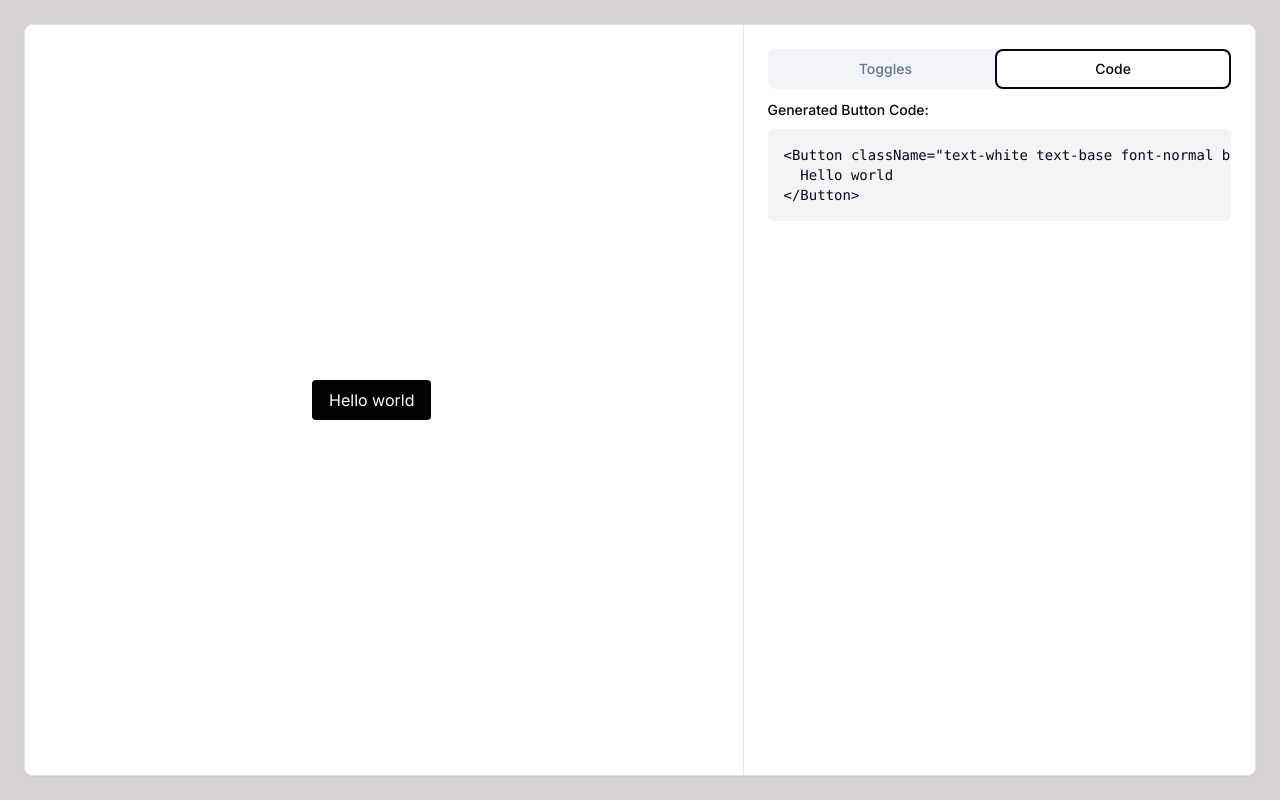
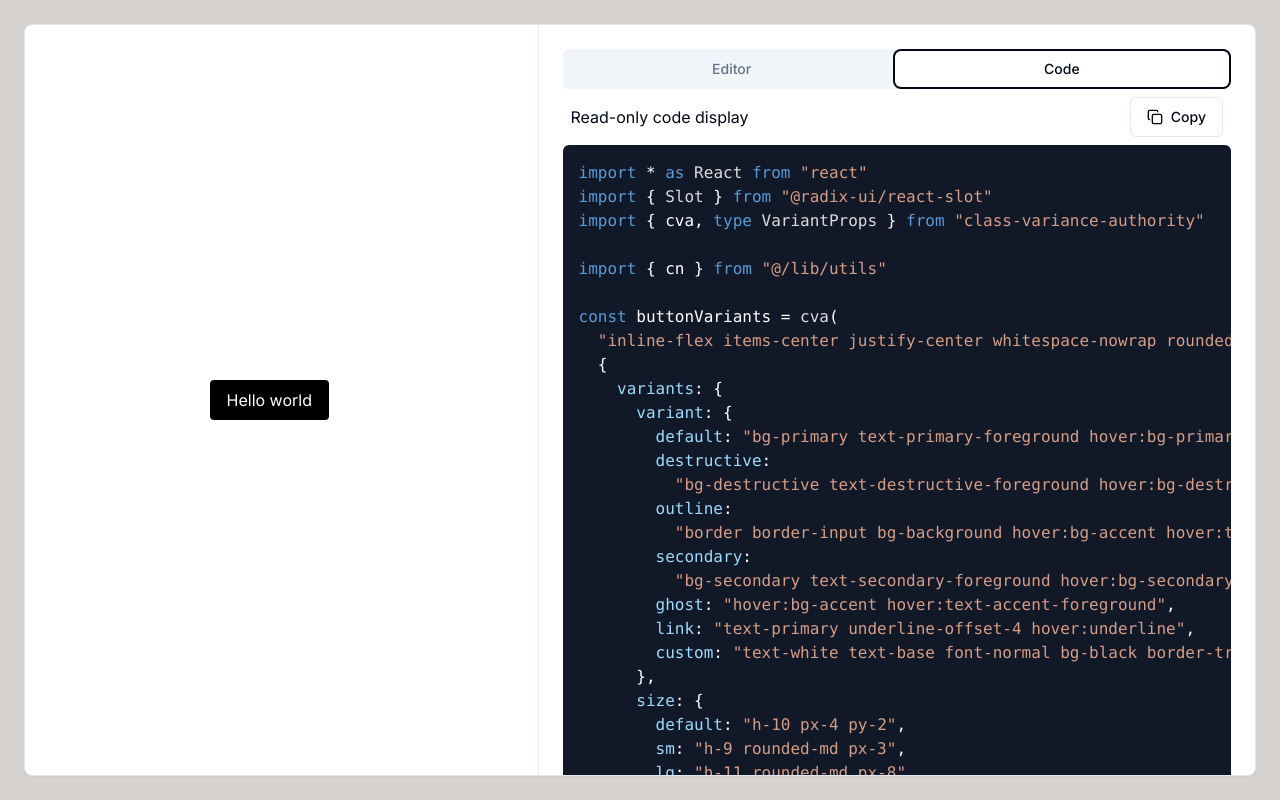
Before and after one commit to Alwurts/vbuild, a Next.js app: page / in a window 1280 px wide. Both pictures are taken after a click on the tab "Code". Built offline with nearby package versions, Linux system fonts and the light colour scheme.

Commit message:
Update code display

```diff
--- a/package.json
+++ b/package.json
@@ -17,6 +17,7 @@
     "@radix-ui/react-tabs": "^1.1.0",
     "class-variance-authority": "^0.7.0",
     "clsx": "^2.1.1",
+    "highlight.js": "^11.10.0",
     "lucide-react": "^0.408.0",
     "next": "14.2.5",
     "react": "^18",
--- a/src/app/page.tsx
+++ b/src/app/page.tsx
@@ -9,6 +9,7 @@ import { cn } from "@/lib/utils";
 import { Slider } from "@/components/ui/slider";
 import { ChevronDown, ChevronUp } from "lucide-react";
 import { Tabs, TabsContent, TabsList, TabsTrigger } from "@/components/ui/tabs";
+import { CodeDisplay } from "@/components/CodeDisplay";
 
 import {
 	textColorsOptions,
@@ -50,10 +51,6 @@ export default function Home() {
 	const [shadow, setShadow] = useState("shadow-none");
 	const [opacity, setOpacity] = useState("opacity-100");
 
-	// Hover Styles
-	const [hoverTextColor, setHoverTextColor] = useState("hover:text-white");
-	const [hoverBgColor, setHoverBgColor] = useState("hover:bg-black");
-
 	// Group Visibility
 	const [visibleGroups, setVisibleGroups] = useState({
 		text: true,
@@ -77,13 +74,69 @@ export default function Home() {
 		shadow,
 		opacity,
 		height,
-		hoverTextColor,
-		hoverBgColor,
 	);
 
-	const buttonCode = `<Button className="${buttonClasses.trim()}">
-  ${buttonText}
-</Button>`;
+	const buttonCode = `import * as React from "react"
+import { Slot } from "@radix-ui/react-slot"
+import { cva, type VariantProps } from "class-variance-authority"
+
+import { cn } from "@/lib/utils"
+
+const buttonVariants = cva(
+  "inline-flex items-center justify-center whitespace-nowrap rounded-md text-sm font-medium ring-offset-background transition-colors focus-visible:outline-none focus-visible:ring-2 focus-visible:ring-ring focus-visible:ring-offset-2 disabled:pointer-events-none disabled:opacity-50",
+  {
+    variants: {
+      variant: {
+        default: "bg-primary text-primary-foreground hover:bg-primary/90",
+        destructive:
+          "bg-destructive text-destructive-foreground hover:bg-destructive/90",
+        outline:
+          "border border-input bg-background hover:bg-accent hover:text-accent-foreground",
+        secondary:
+          "bg-secondary text-secondary-foreground hover:bg-secondary/80",
+        ghost: "hover:bg-accent hover:text-accent-foreground",
+        link: "text-primary underline-offset-4 hover:underline",
+        custom: "${textColor} ${fontSize} ${fontWeight} ${bgColor} ${borderColor} ${borderWidth} ${borderStyle} ${rounded} ${shadow} ${opacity}",
+      },
+      size: {
+        default: "h-10 px-4 py-2",
+        sm: "h-9 rounded-md px-3",
+        lg: "h-11 rounded-md px-8",
+        icon: "h-10 w-10",
+        custom: "${paddingX} ${height}",
+      },
+    },
+    defaultVariants: {
+      variant: "default",
+      size: "default",
+    },
+  }
+)
+
+export interface ButtonProps
+  extends React.ButtonHTMLAttributes<HTMLButtonElement>,
+    VariantProps<typeof buttonVariants> {
+  asChild?: boolean
+}
+
+const Button = React.forwardRef<HTMLButtonElement, ButtonProps>(
+  ({ className, variant, size, asChild = false, ...props }, ref) => {
+    const Comp = asChild ? Slot : "button"
+    return (
+      <Comp
+        className={cn(buttonVariants({ variant, size, className }))}
+        ref={ref}
+        {...props}
+      />
+    )
+  }
+)
+Button.displayName = "Button"
+
+export { Button, buttonVariants }
+
+// Usage:
+<Button variant="custom" size="custom">${buttonText}</Button>`;
 
 	const toggleGroup = (group: keyof typeof visibleGroups) => {
 		setVisibleGroups((prev) => ({ ...prev, [group]: !prev[group] }));
@@ -95,10 +148,10 @@ export default function Home() {
 				<div className="p-6 flex-1 flex items-center justify-center">
 					<Button className={buttonClasses}>{buttonText}</Button>
 				</div>
-				<div className="p-6 border-l border-border w-5/12 space-y-6 overflow-y-auto">
+				<div className="p-6 border-l border-border w-7/12 space-y-6 overflow-y-auto">
 					<Tabs defaultValue="toggles">
 						<TabsList className="grid w-full grid-cols-2">
-							<TabsTrigger value="toggles">Toggles</TabsTrigger>
+							<TabsTrigger value="toggles">Editor</TabsTrigger>
 							<TabsTrigger value="code">Code</TabsTrigger>
 						</TabsList>
 						<TabsContent value="toggles">
@@ -226,12 +279,7 @@ export default function Home() {
 							</ToggleableGroup>
 						</TabsContent>
 						<TabsContent value="code">
-							<div>
-								<Label>Generated Button Code:</Label>
-								<pre className="mt-2 bg-gray-100 p-4 rounded-md overflow-x-auto text-sm">
-									<code>{buttonCode}</code>
-								</pre>
-							</div>
+							<CodeDisplay code={buttonCode} />
 						</TabsContent>
 					</Tabs>
 				</div>
--- /dev/null
+++ b/src/components/CodeDisplay.tsx
@@ -0,0 +1,45 @@
+import { useState } from "react";
+import hljs from "highlight.js";
+import "highlight.js/styles/vs2015.css"; // Import a highlight.js theme
+import { Button } from "./ui/button";
+import { CheckIcon, CopyIcon } from "lucide-react";
+
+interface CodeDisplayProps {
+	code: string;
+}
+
+export function CodeDisplay({ code }: CodeDisplayProps) {
+	const [copied, setCopied] = useState(false);
+
+	const copyToClipboard = () => {
+		navigator.clipboard.writeText(code);
+		setCopied(true);
+		setTimeout(() => setCopied(false), 2000);
+	};
+
+	return (
+		<div className="space-y-2">
+			<div className="flex items-center justify-between px-2">
+				Read-only code display
+				<Button variant="outline" onClick={copyToClipboard}>
+					{copied ? (
+						<CheckIcon className="w-4 h-4 mr-2" />
+					) : (
+						<CopyIcon className="w-4 h-4 mr-2" />
+					)}
+					Copy
+				</Button>
+			</div>
+			<div className="relative">
+				<pre className="p-4 rounded-md overflow-x-auto bg-gray-900 text-white">
+					<code
+						// biome-ignore lint/security/noDangerouslySetInnerHtml: <explanation>
+						dangerouslySetInnerHTML={{
+							__html: hljs.highlight(code, { language: "tsx" }).value,
+						}}
+					/>
+				</pre>
+			</div>
+		</div>
+	);
+}
--- a/src/components/editable/button.tsx
+++ /dev/null
@@ -1,56 +0,0 @@
-import * as React from "react"
-import { Slot } from "@radix-ui/react-slot"
-import { cva, type VariantProps } from "class-variance-authority"
-
-import { cn } from "@/lib/utils"
-
-const buttonVariantsEditable = cva(
-  "inline-flex items-center justify-center whitespace-nowrap rounded-md text-sm font-medium ring-offset-background transition-colors focus-visible:outline-none focus-visible:ring-2 focus-visible:ring-ring focus-visible:ring-offset-2 disabled:pointer-events-none disabled:opacity-50",
-  {
-    variants: {
-      variant: {
-        default: "bg-primary text-primary-foreground hover:bg-primary/90",
-        destructive:
-          "bg-destructive text-destructive-foreground hover:bg-destructive/90",
-        outline:
-          "border border-input bg-background hover:bg-accent hover:text-accent-foreground",
-        secondary:
-          "bg-secondary text-secondary-foreground hover:bg-secondary/80",
-        ghost: "hover:bg-accent hover:text-accent-foreground",
-        link: "text-primary underline-offset-4 hover:underline",
-      },
-      size: {
-        default: "h-10 px-4 py-2",
-        sm: "h-9 rounded-md px-3",
-        lg: "h-11 rounded-md px-8",
-        icon: "h-10 w-10",
-      },
-    },
-    defaultVariants: {
-      variant: "default",
-      size: "default",
-    },
-  }
-)
-
-export interface ButtonProps
-  extends React.ButtonHTMLAttributes<HTMLButtonElement>,
-    VariantProps<typeof buttonVariantsEditable> {
-  asChild?: boolean
-}
-
-const ButtonEditable = React.forwardRef<HTMLButtonElement, ButtonProps>(
-  ({ className, variant, size, asChild = false, ...props }, ref) => {
-    const Comp = asChild ? Slot : "button"
-    return (
-      <Comp
-        className={cn(buttonVariantsEditable({ variant, size, className }))}
-        ref={ref}
-        {...props}
-      />
-    )
-  }
-)
-ButtonEditable.displayName = "Button"
-
-export { ButtonEditable, buttonVariantsEditable }
```
Also changed, not shown: 1 other file (tests, documents, lock files or other folders).
